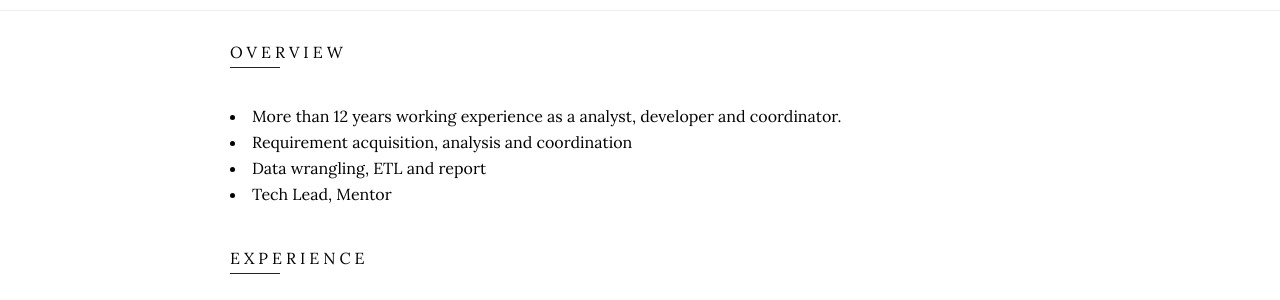
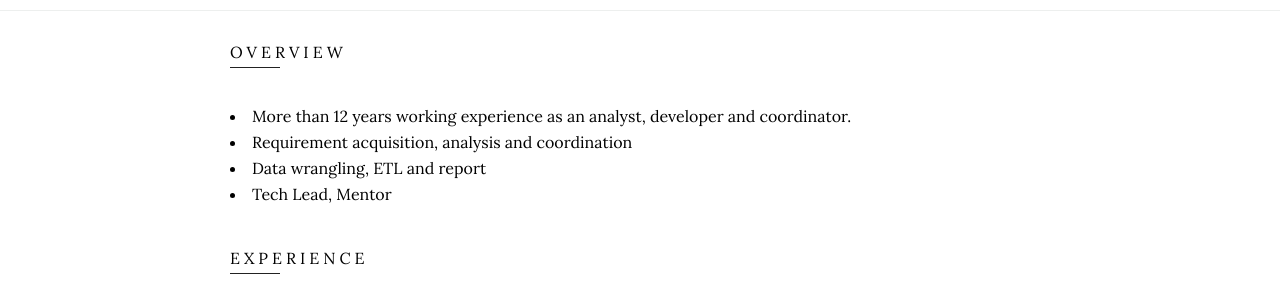
Before and after one commit to renjieliu/renjieliu.github.io, a Jekyll site: the page built from index.html, in a window 1280 px wide. Shown: the part 242-542 px from the top of the page. Built offline with Jekyll 4.4.1, drawn with Linux system fonts in a browser that asks for light colours.

```diff
--- a/_data/overview.yml
+++ b/_data/overview.yml
@@ -1,5 +1,5 @@
 toc:
-  - title: More than 12 years working experience as a analyst, developer and coordinator.
+  - title: More than 12 years working experience as an analyst, developer and coordinator.
   - title: Requirement acquisition, analysis and coordination
   - title: Data wrangling, ETL and report
   - title: Tech Lead, Mentor
```
